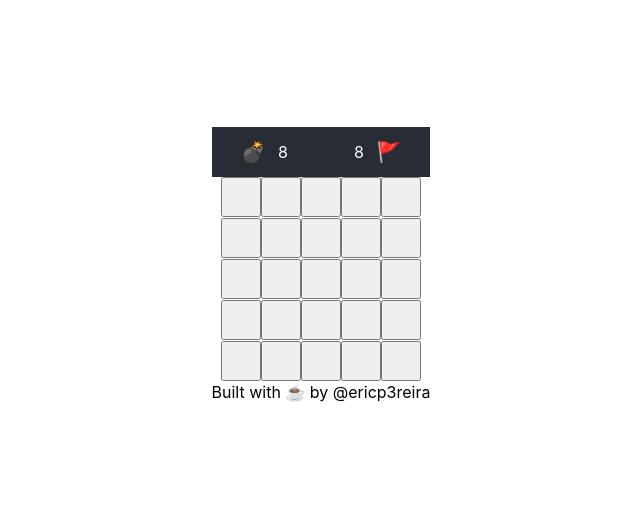
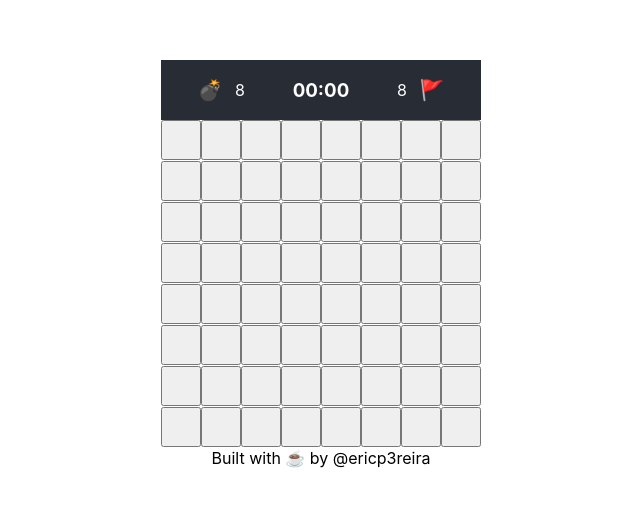
Before and after one commit to ericp3reira/react-ts-minesweeper, a React (Create React App) app: page / in a window 1280 px wide. Shown: the part 136-642 px from the top of the page, without its empty margins (319-959 px from the left). Built offline with nearby package versions, Linux system fonts and the light colour scheme.

Commit message:
Add new game menu

```diff
--- a/src/App.css
+++ b/src/App.css
@@ -8,6 +8,7 @@
   align-items: center;
   justify-content: space-around;
   color: white;
+  height: 60px;
 }
 
 .display {
@@ -27,6 +28,23 @@
   animation: pulsing-icon infinite 1s linear;
 }
 
+.time-display {
+  height: 60px;
+}
+
+.newgame-menu {
+  display: none;
+  flex-direction: column;
+  position: relative;
+  top: 60px;
+  padding: 25px;
+  background-color: #282c34;
+}
+
+.newgame-menu.active {
+  display: flex;
+}
+
 @keyframes pulsing-icon {
   0% {
     font-size: 20px;
--- a/src/App.tsx
+++ b/src/App.tsx
@@ -16,7 +16,8 @@ class App extends Component<AppProps> {
     game: newGame(this.props.rows, this.props.columns),
     completed: false,
     flagged: 0,
-    elapsedSeconds: 0
+    elapsedSeconds: 0,
+    newgamemenu: false
   };
 
   isControlKey(code: string) {
@@ -34,7 +35,24 @@ class App extends Component<AppProps> {
     }
   }
 
-  render() {
+  startGame(rows: number, columns: number) {
+    this.setState({
+      rows: rows,
+      columns: columns,
+      game: newGame(rows, columns),
+      completed: false,
+      flagged: 0,
+      elapsedSeconds: 0
+    });
+  }
+
+  toggleNewGameMenu() {
+    this.setState({
+      newgamemenu: !this.state.newgamemenu
+    });
+  }
+
+  public render() {
     return (
       <div className="App">
         <header className="App-header">
@@ -42,8 +60,13 @@ class App extends Component<AppProps> {
             <span className="icon">💣</span>
             <span className="counter">8</span>
           </div>
-          <div className="time-display">
-            {/* <Timer elapsedSeconds={seconds} /> */}
+          <div className="time-display" onClick={() => this.toggleNewGameMenu()}>
+            <Timer elapsedSeconds={0} />
+            <div className={`newgame-menu ${this.state.newgamemenu ? 'active' : null}`}>
+              <button onClick={(e) => this.startGame(8, 8)}>Easy</button>
+              <button onClick={(e) => this.startGame(12, 12)}>Medium</button>
+              <button onClick={(e) => this.startGame(16, 16)}>Hard</button>
+            </div>
           </div>
           <div className="display">
             <span className="counter">8</span>
--- a/src/index.tsx
+++ b/src/index.tsx
@@ -5,7 +5,7 @@ import App from './App';
 import * as serviceWorker from './serviceWorker';
 
 ReactDOM.render(
-  <App rows={5} columns={5} />,
+  <App rows={8} columns={8} />,
   document.getElementById('root')
 );
 
```
